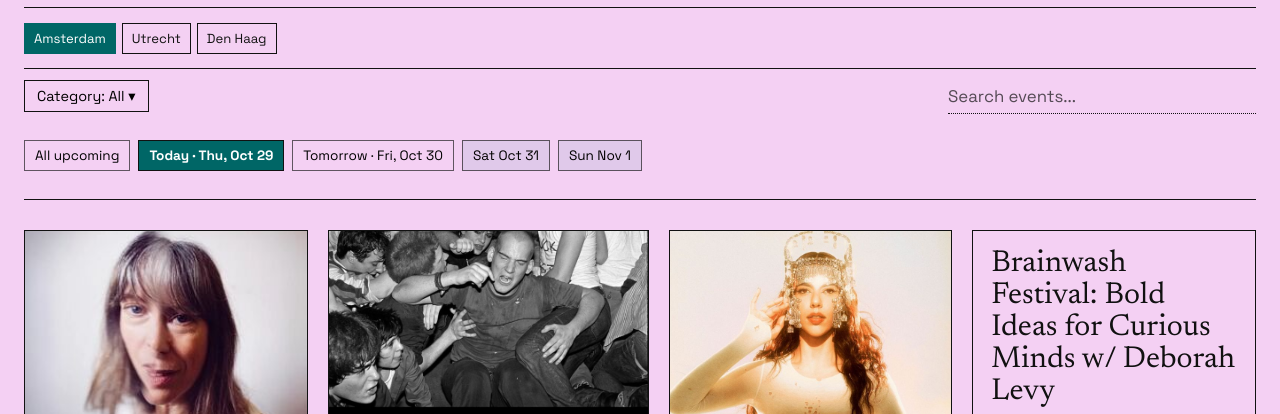
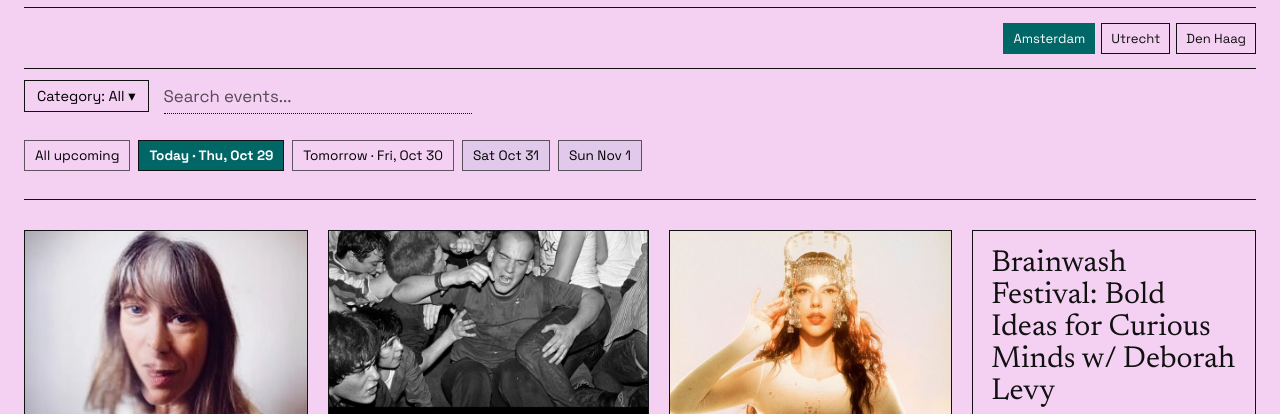
Before and after one commit to hossboll/eventsinamsterdam, a plain HTML site: page index.html in a window 1280 px wide. Shown: the part 83-497 px from the top of the page. Drawn offline with nearby package versions, Linux system fonts and the light colour scheme.

Commit message:
button layout

```diff
--- a/index.html
+++ b/index.html
@@ -91,6 +91,7 @@
         .city-row {
             display: flex;
             align-items: center;
+            justify-content: flex-end;
             gap: 12px;
             min-width: 0;
             padding-bottom: 14px;
@@ -135,7 +136,7 @@
 
         .controls-top {
             display: flex;
-            justify-content: space-between;
+            justify-content: flex-start;
             align-items: center;
             flex-wrap: nowrap;
             gap: 15px;
@@ -217,6 +218,7 @@
 
         @media (max-width: 768px) {
             header { justify-content: space-between; }
+            .city-row { justify-content: flex-start; }
             .search-box {
                 flex: 1 1 280px;
             }
```
